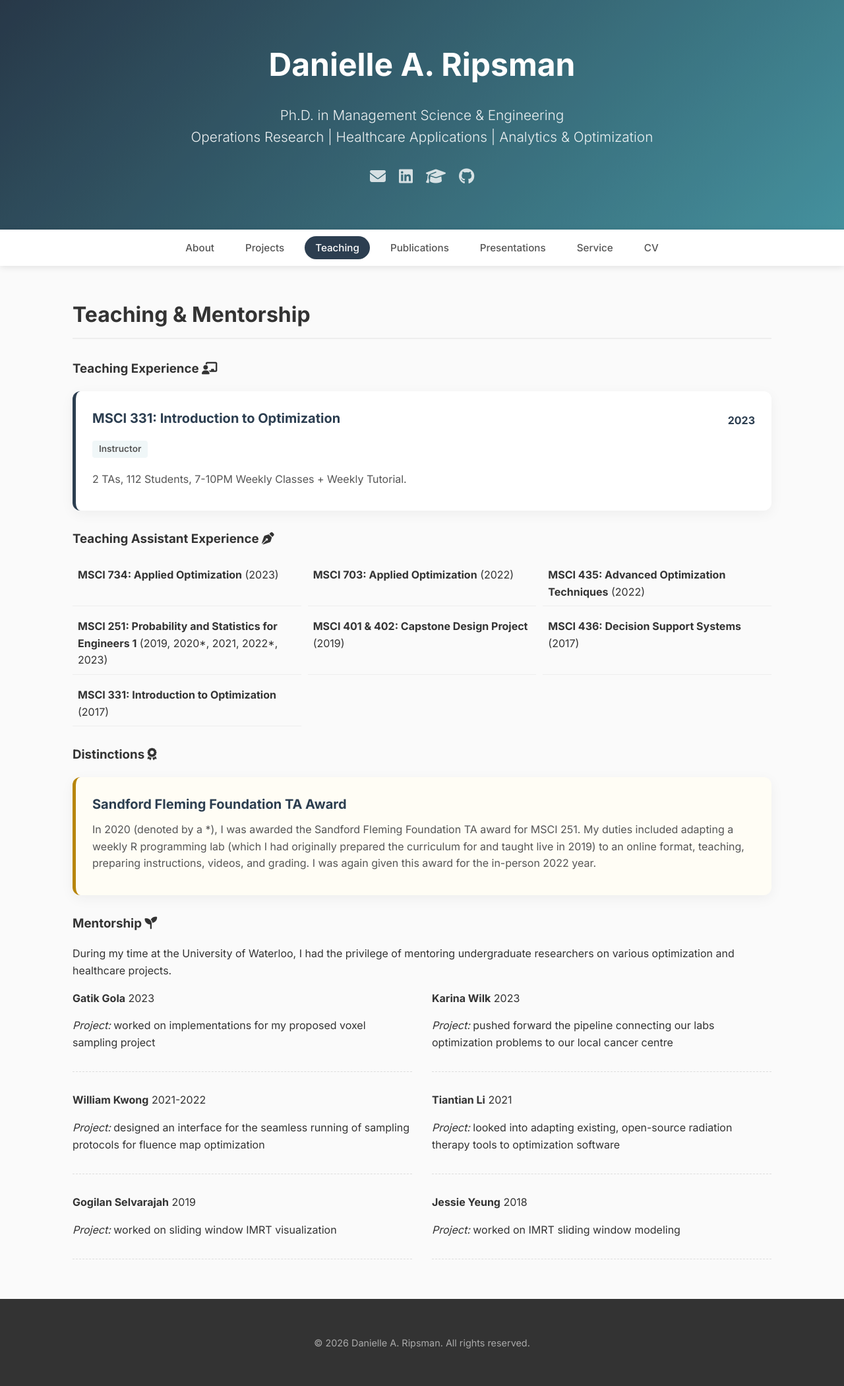
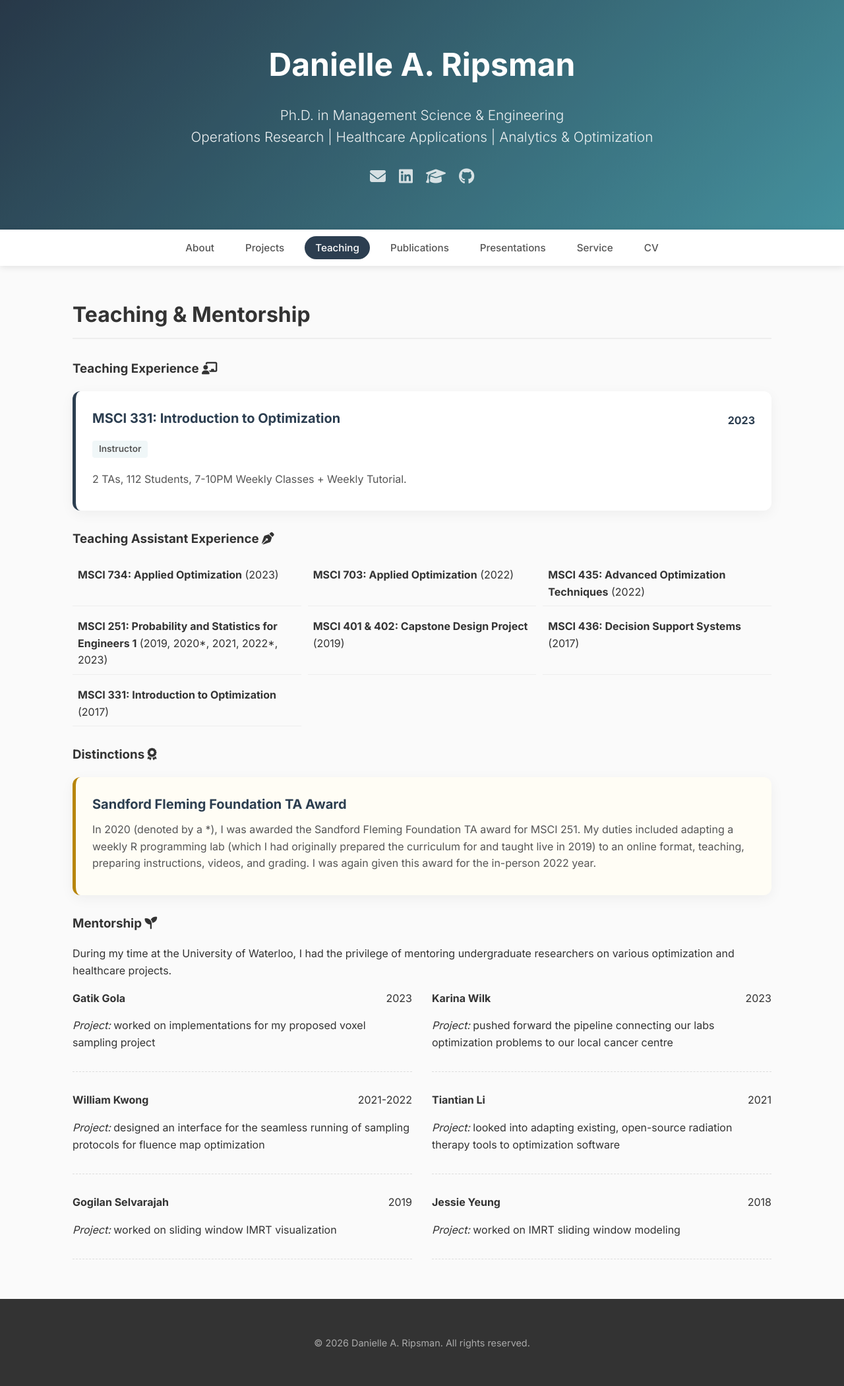
Before and after one commit to DaniRip/DaniRip.github.io, a Jekyll site: the page built from teaching.md, in a window 1280 px wide. Shown: the whole page at 66% size. Built offline with Jekyll 4.4.1, drawn with Linux system fonts in a browser that asks for light colours.

Commit message:
Update style.css

```diff
--- a/assets/css/style.css
+++ b/assets/css/style.css
@@ -585,6 +585,11 @@ details[open] .toggle-chevron {
     align-self: start; /* Prevents items from stretching to match height */
 }
 
+.mentee-header {
+    display: flex;
+    justify-content: space-between;
+}
+
 .award-card.card {
     border-left: 5px solid #b8860b; /* A soft gold/bronze border */
     background-color: #fffdf5;     /* Very faint gold tint */
```
